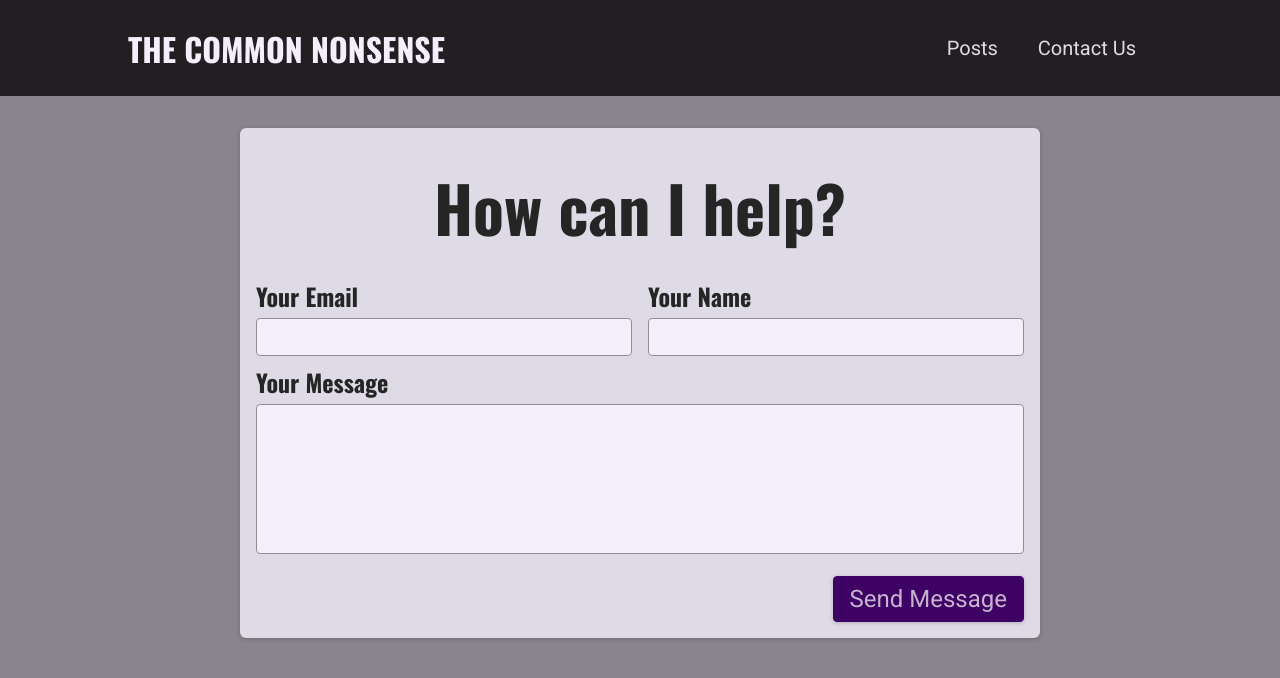
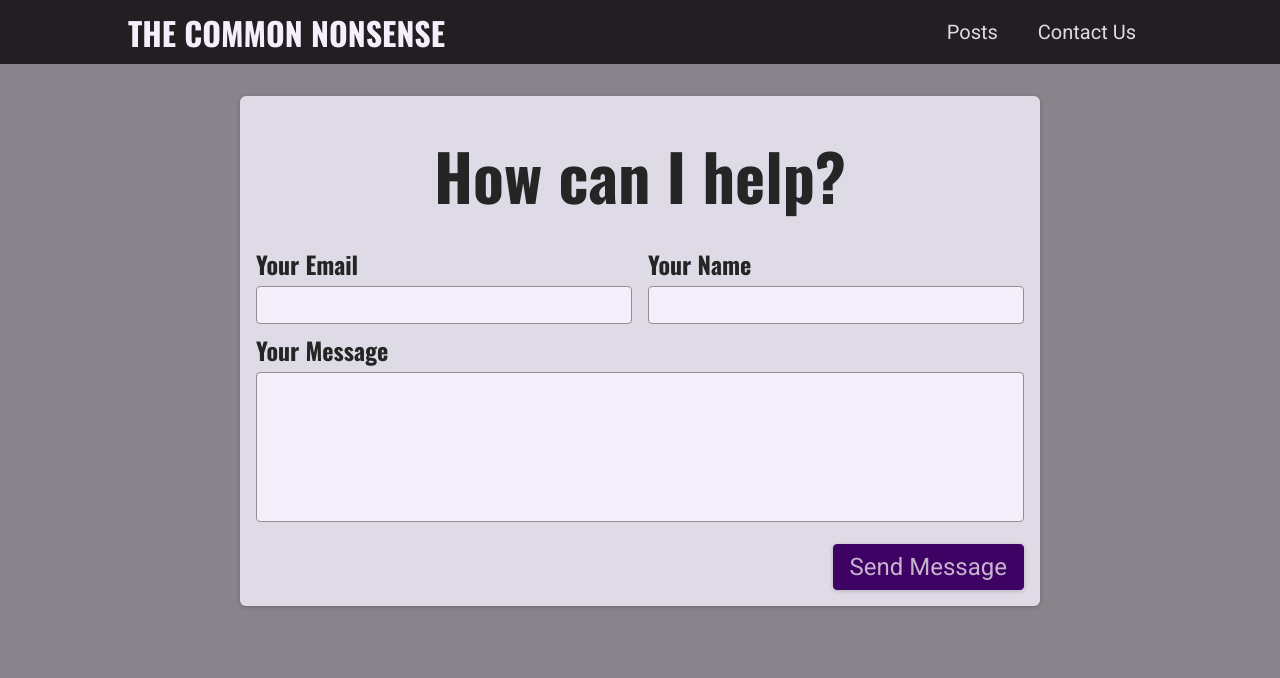
Before and after one commit to molegario/njs-blog-app, a Next.js app: page /contact in a window 1280 px wide. Shown: the top 678 px of the page. Built offline with nearby package versions, Linux system fonts and the light colour scheme.

Commit message:
style adjustments

```diff
--- a/components/layout/main-navigation.js
+++ b/components/layout/main-navigation.js
@@ -3,7 +3,8 @@ import Logo from "./logo";
 import classes from './main-navigation.module.css';
 
 export default function MainNavigation() {
-  return <header className={classes.header}>
+  const headerCt = `${classes.sticky} ${classes.header}`
+  return <header className={headerCt}>
     <Link href='/'><Logo /></Link>
     <nav>
       <ul>
--- a/components/layout/main-navigation.module.css
+++ b/components/layout/main-navigation.module.css
@@ -1,6 +1,6 @@
 .header {
   width: 100%;
-  height: 6rem;
+  height: 4rem;
   background-color: var(--color-grey-900);
   display: flex;
   justify-content: space-between;
@@ -40,3 +40,14 @@
     font-size: var(--size-5);
   }
 }
+
+.sticky {
+  position: fixed;
+  top: 0;
+  width: 100%;
+
+}
+
+.sticky + main {
+  padding-top: 4rem;
+}
```
Also changed, not shown: components/posts/post-item.module.css (+10 -0 lines).
